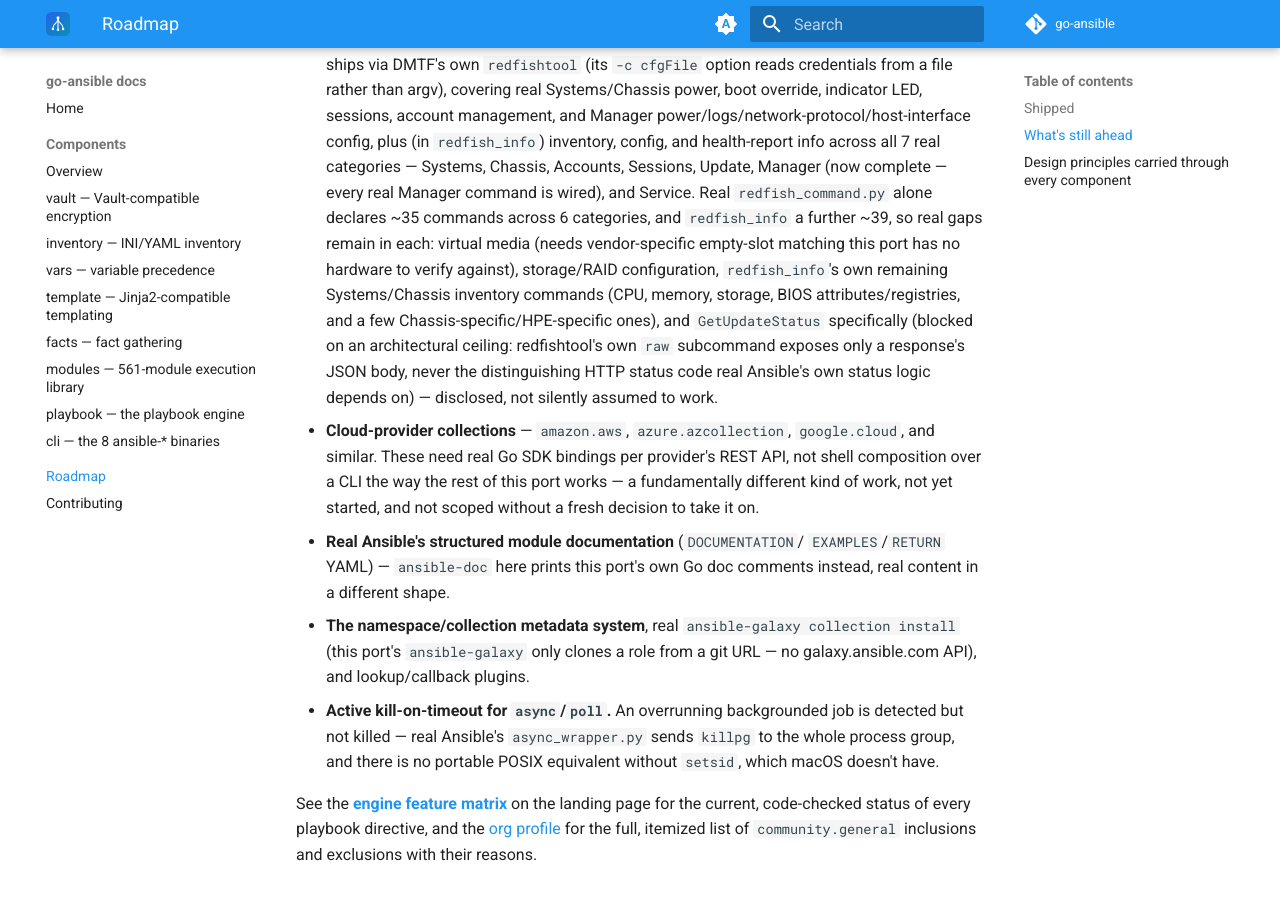
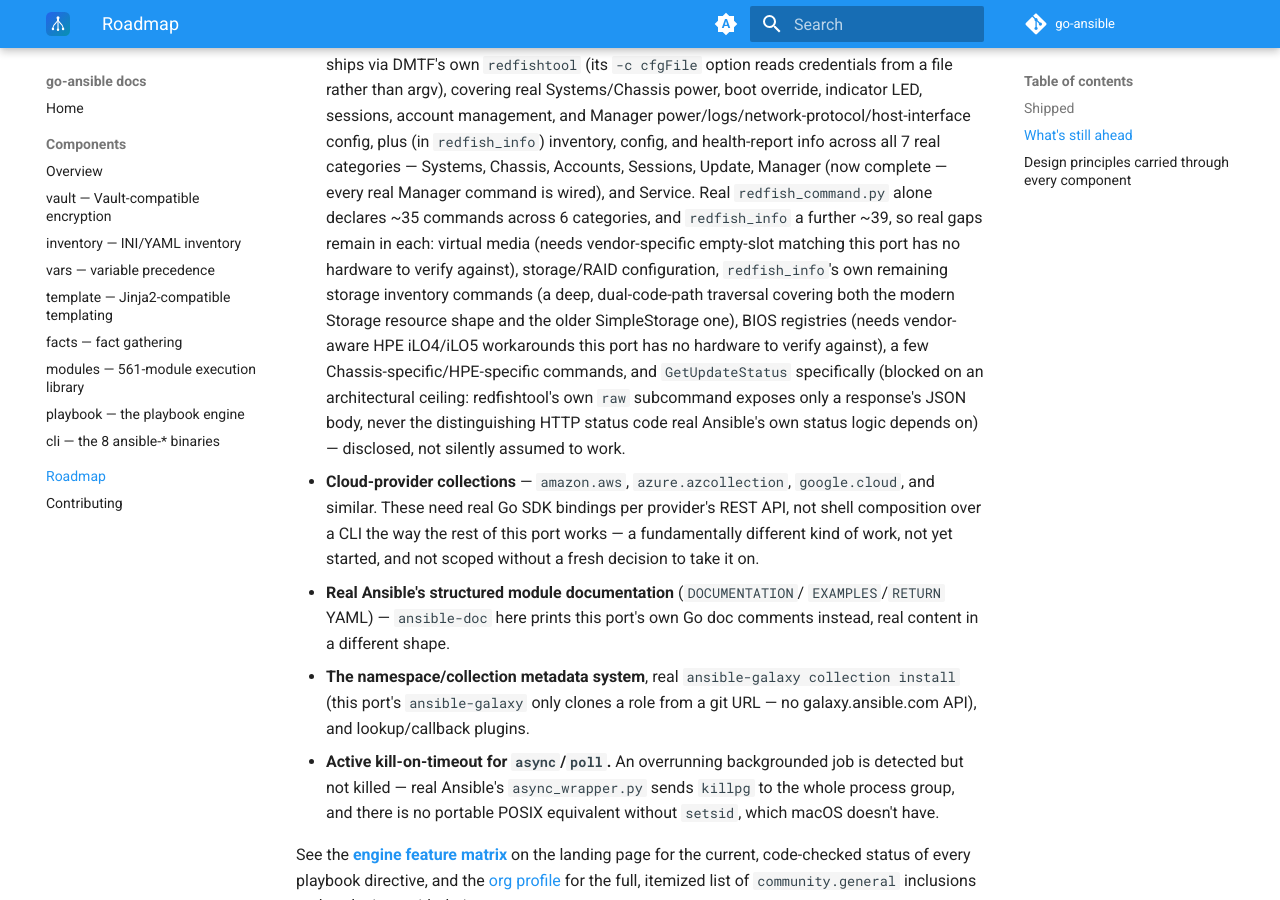
Before and after one commit to go-ansible/docs, an MkDocs documentation site: the page built from docs/roadmap.md, in a window 1280 px wide and 900 px high, scrolled down 1108 px. Built offline with MkDocs 1.6.1 and Material for MkDocs 9.7.7, drawn with Linux system fonts in a browser that asks for light colours; the version menu is left out.

Commit message:
Reflect redfish_info's 6 more Systems inventory commands (#9)
Co-authored-by: Claude Sonnet 5 <noreply@anthropic.com>

```diff
--- a/docs/roadmap.md
+++ b/docs/roadmap.md
@@ -57,9 +57,11 @@ developed further and is not part of the current architecture.
   categories, and `redfish_info` a further ~39, so real gaps remain in
   each: virtual media (needs vendor-specific empty-slot matching this port
   has no hardware to verify against), storage/RAID configuration,
-  `redfish_info`'s own remaining Systems/Chassis inventory commands (CPU,
-  memory, storage, BIOS attributes/registries, and a few
-  Chassis-specific/HPE-specific ones), and `GetUpdateStatus` specifically
+  `redfish_info`'s own remaining storage inventory commands (a deep,
+  dual-code-path traversal covering both the modern Storage resource shape
+  and the older SimpleStorage one), BIOS registries (needs vendor-aware HPE
+  iLO4/iLO5 workarounds this port has no hardware to verify against), a few
+  Chassis-specific/HPE-specific commands, and `GetUpdateStatus` specifically
   (blocked on an
   architectural ceiling:
   redfishtool's own `raw` subcommand exposes only a response's JSON body,
```
